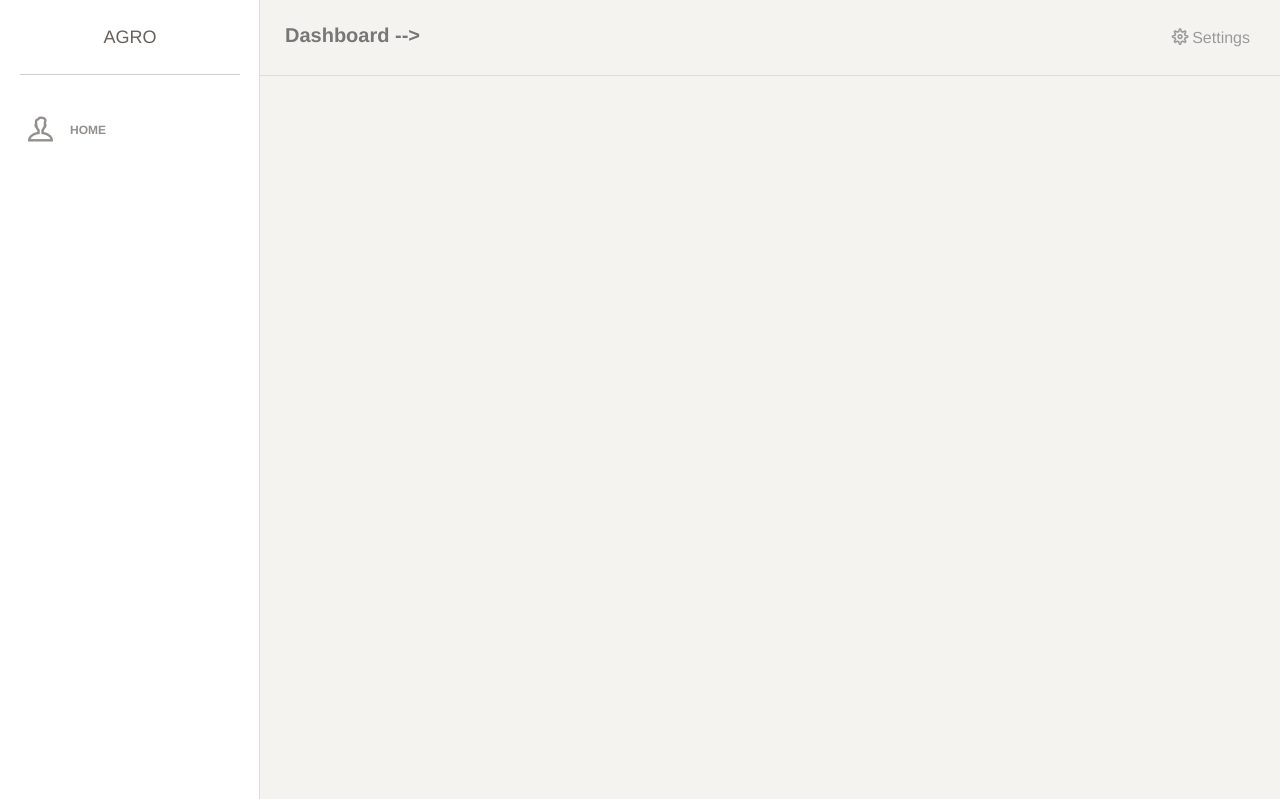
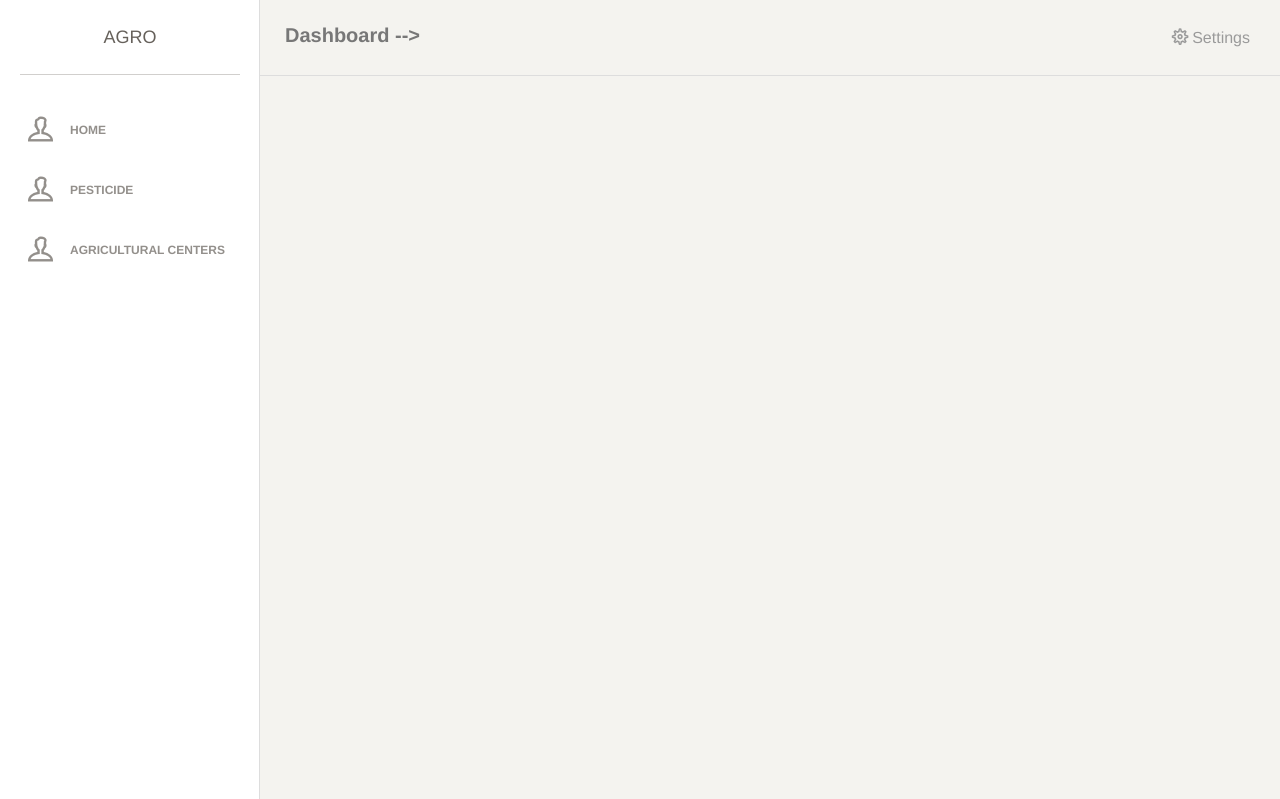
Before and after one commit to simran99/Hackk-Exchange, a Flask app: template templates/addevent.html in a window 1280 px wide. Shown: the top 799 px of the page. Run offline with Flask 2, Linux system fonts and the light colour scheme; the template is opened without the code that fills it, so the values that code supplies are empty; some libraries are stand-ins or nearby versions; some web fonts are replaced.

Commit message:
soil and pesticide

```diff
--- a/templates/index.html
+++ b/templates/index.html
@@ -52,6 +52,15 @@
                         <i class="ti-user"></i>
                         <p>Home</p>
                     </a>
+                     <a href="https://maps.google.com/?q={{location}}+,+pesticides+store+near+me" target=_blank;>
+                        <i class="ti-user"></i>
+                        <p>Pesticide</p >
+                    </a>
+                     <a href="https://maps.google.com/?q=agricultural+centers+near+me" target=_blank;>
+                        <i class="ti-user"></i>
+                        <p>Agricultural Centers </p >
+                    </a>
+
                 </li>
             <center><div id="google_translate_element"></div><script type="text/javascript">
 function googleTranslateElementInit() {
```
